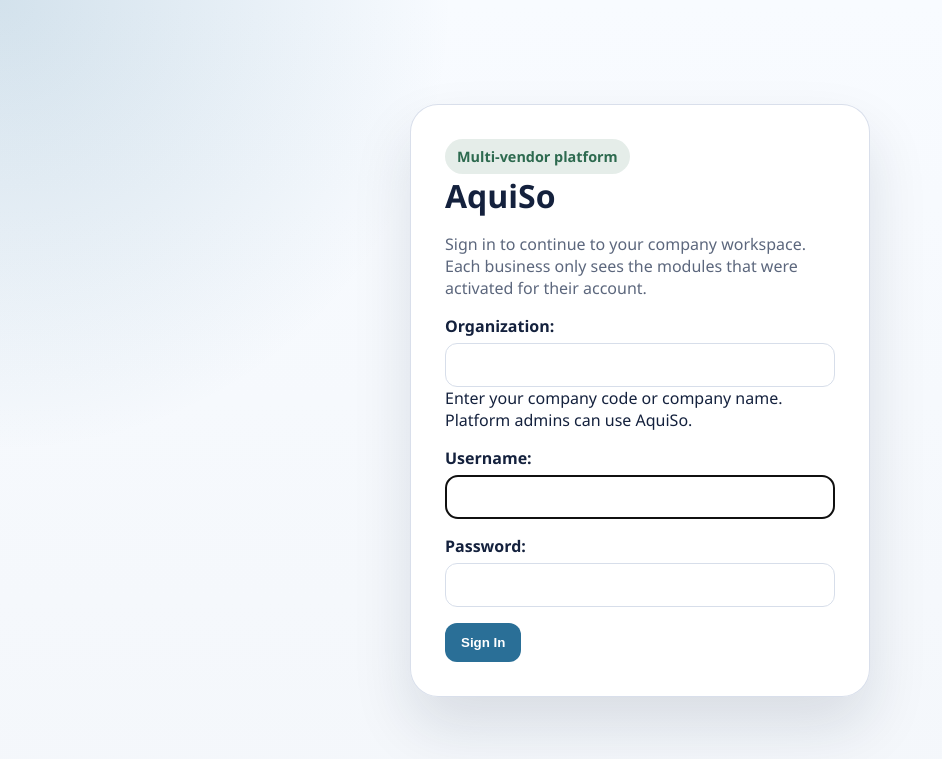
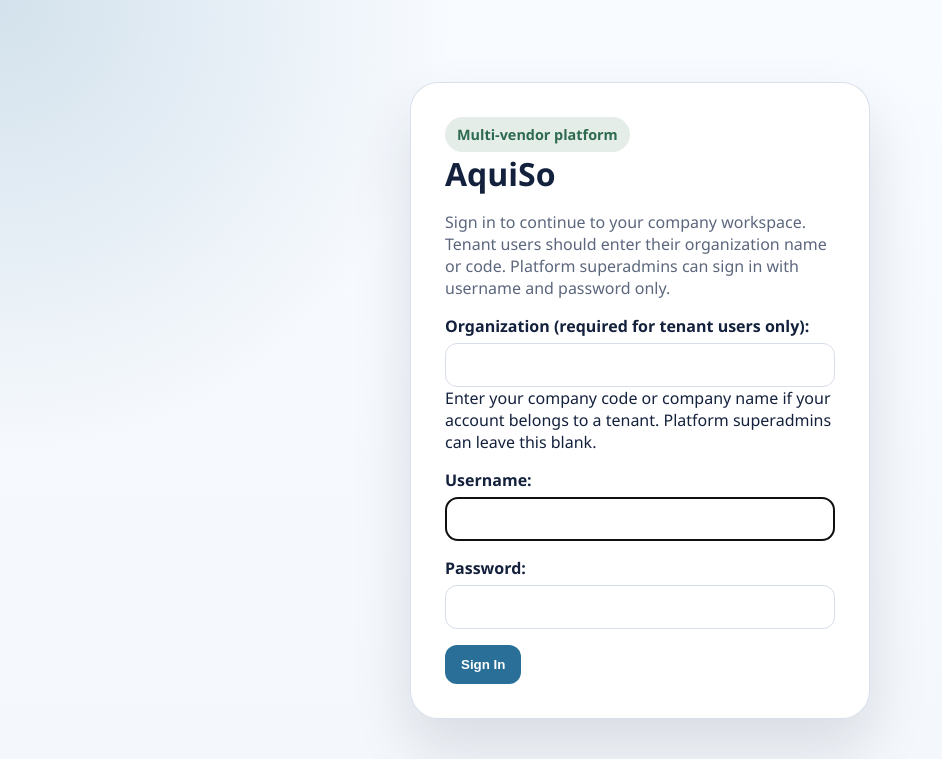
Before and after one commit to wacky004/Employee-tag-system, a Django app: page /login/ in a window 1280 px wide. Shown: the top 759 px of the page, without its empty margins (0-942 px from the left). Run offline with Django 5.2, Linux system fonts and the light colour scheme.

Commit message:
Update tenant-aware login behavior for platform superadmins

```diff
--- a/accounts/forms.py
+++ b/accounts/forms.py
@@ -10,9 +10,10 @@ User = get_user_model()
 class OrganizationLoginForm(AuthenticationForm):
     field_order = ["organization", "username", "password"]
     organization = forms.CharField(
-        label="Organization",
+        label="Organization (required for tenant users only)",
         max_length=150,
-        help_text="Enter your company code or company name. Platform admins can use AquiSo.",
+        required=False,
+        help_text="Enter your company code or company name if your account belongs to a tenant. Platform superadmins can leave this blank.",
     )
 
     def clean(self):
@@ -25,7 +26,18 @@ class OrganizationLoginForm(AuthenticationForm):
             if self.user_cache is None:
                 raise self.get_invalid_login_error()
             self.confirm_login_allowed(self.user_cache)
-            if not self.user_cache.matches_organization(organization):
+            if self.user_cache.company_id:
+                if not organization:
+                    raise forms.ValidationError(
+                        "Please enter your organization name or code.",
+                        code="organization_required",
+                    )
+                if not self.user_cache.matches_organization(organization):
+                    raise forms.ValidationError(
+                        "The organization does not match this account. Please check the company name or code.",
+                        code="invalid_organization",
+                    )
+            elif not self.user_cache.is_platform_super_admin() and organization and not self.user_cache.matches_organization(organization):
                 raise forms.ValidationError(
                     "The organization does not match this account. Please check the company name or code.",
                     code="invalid_organization",
--- a/templates/registration/login.html
+++ b/templates/registration/login.html
@@ -7,7 +7,7 @@
     <div class="login-card">
         <div class="pill">Multi-vendor platform</div>
         <h1>AquiSo</h1>
-        <p class="hint">Sign in to continue to your company workspace. Each business only sees the modules that were activated for their account.</p>
+        <p class="hint">Sign in to continue to your company workspace. Tenant users should enter their organization name or code. Platform superadmins can sign in with username and password only.</p>
         <form method="post">
             {% csrf_token %}
             {{ form.as_p }}
```
Also changed, not shown: accounts/tests.py (+27 -0 lines).
